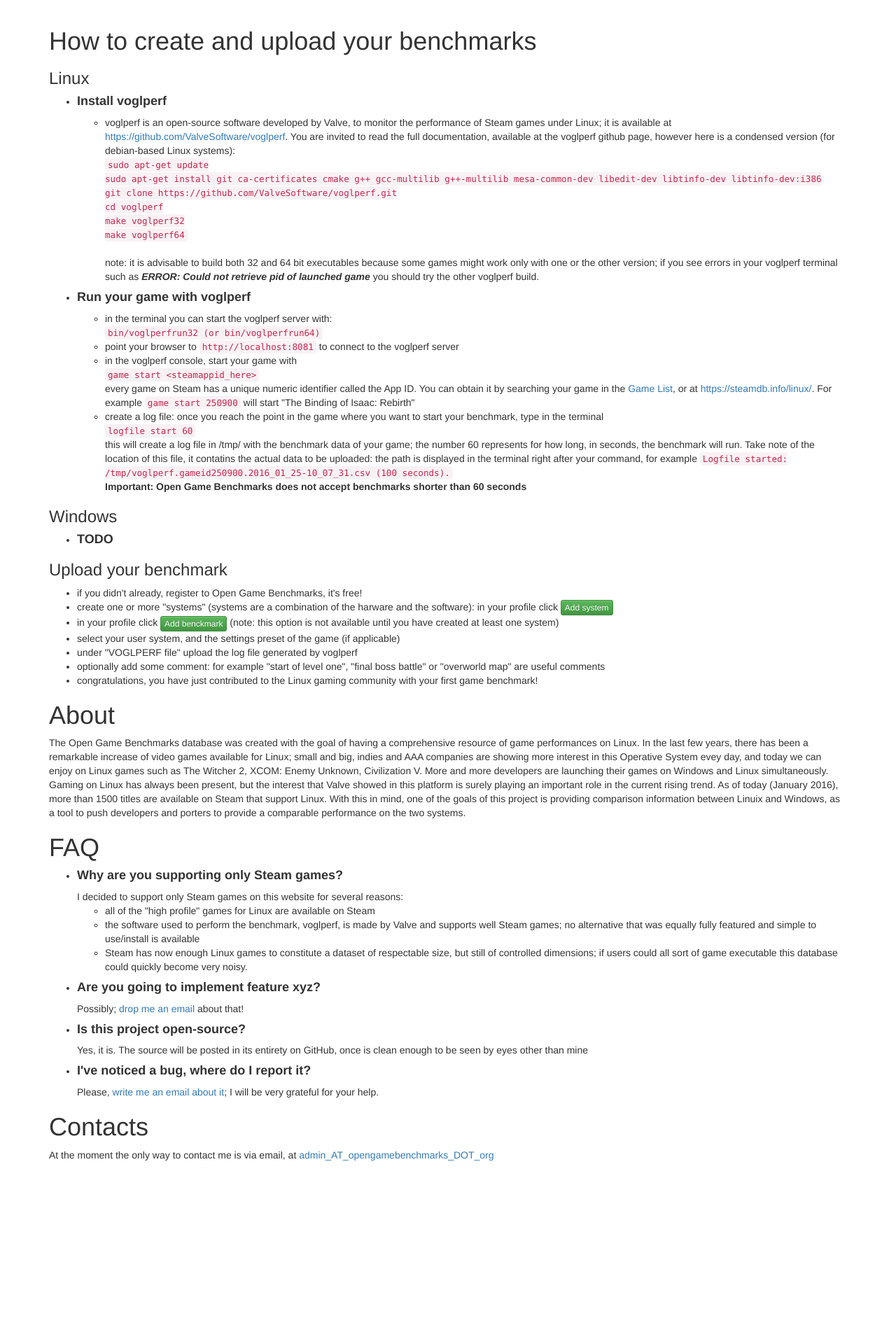
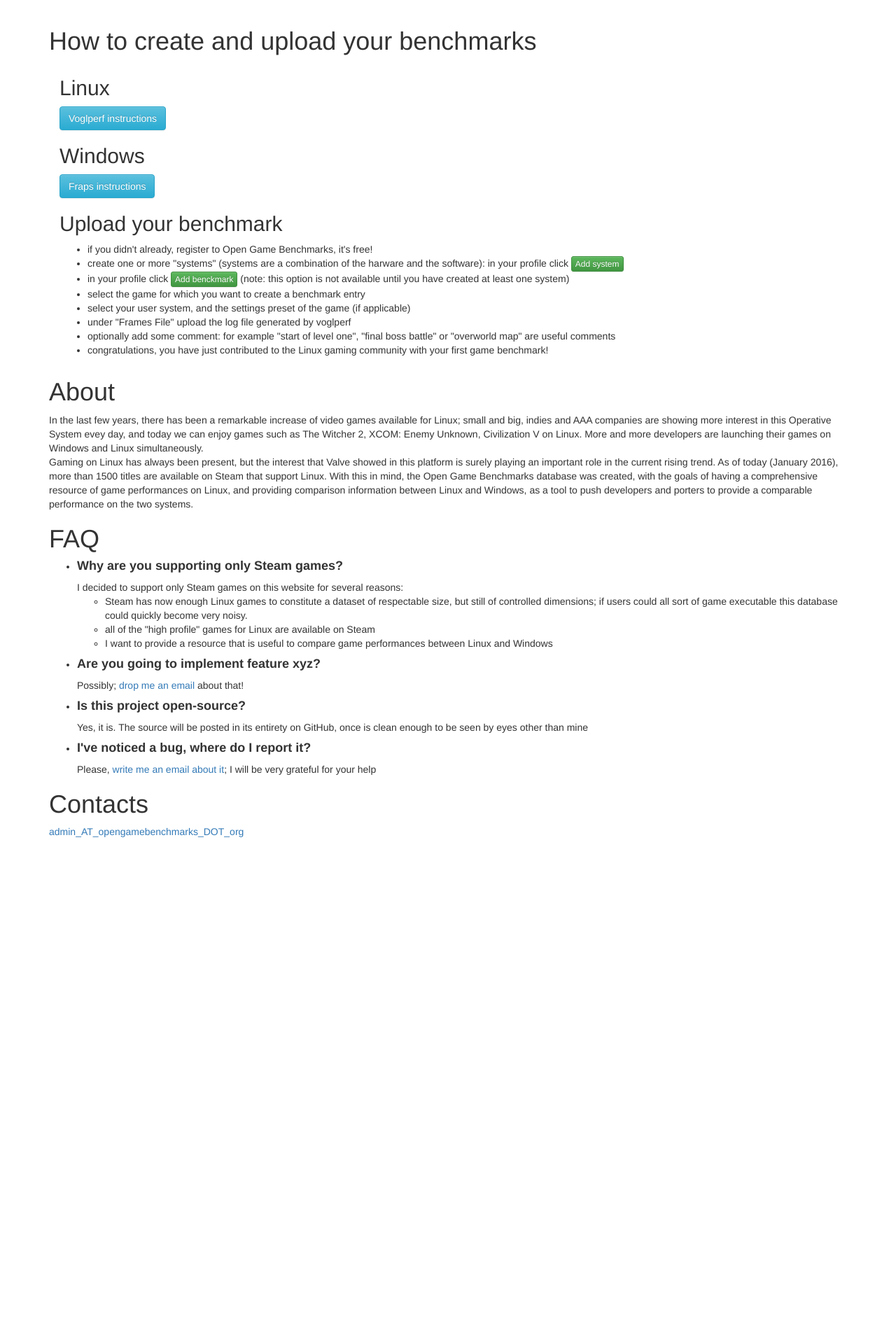
Before and after one commit to wbasile/Open-Game-Benchmarks, a Django app: page /about/ in a window 1280 px wide. Shown: the part 51-1951 px from the top of the page at 70% size. Run offline with Django 3.2, Linux system fonts and the light colour scheme; parts of the project's set-up code (start-up, migrations or seed data) failed here and were passed over; some libraries are stand-ins or nearby versions.

Commit message:
finished fraps support

```diff
--- a/lgbdb/models.py
+++ b/lgbdb/models.py
@@ -27,7 +27,6 @@ class System(models.Model):
     #~ desktop_environment = models.CharField(max_length=50, blank=True)
     #~ window_manager = models.CharField(max_length=50,  blank=True)
     #~ kernel = models.CharField(max_length=50, blank=True)
-
 
     def __str__(self):
         return self.descriptive_name
--- a/lgbdb/templates/about.html
+++ b/lgbdb/templates/about.html
@@ -7,12 +7,18 @@
 
 <h1>How to create and upload your benchmarks</h1>
 
+<!--
 <h3>Linux</h3>
+-->
 
+<div class="container">
+    <h2>Linux</h2>
+    <button type="button" class="btn btn-info" data-toggle="collapse" data-target="#voglperf-instructions">Voglperf instructions</button>
+    <div id="voglperf-instructions" class="collapse">
         <ul>
             <li><h4><b>Install voglperf</b></h4></li>
             <ul>
-        <li>voglperf is an open-source software developed by Valve, to monitor the performance of Steam games under Linux; it is available at <a href="https://github.com/ValveSoftware/voglperf">https://github.com/ValveSoftware/voglperf</a>.
+                <li>Voglperf is an open-source software developed by Valve, to monitor the performance of Steam games under Linux; it is available at <a href="https://github.com/ValveSoftware/voglperf">https://github.com/ValveSoftware/voglperf</a>.
                 You are invited to read the full documentation, available at the voglperf github page, however here is a condensed version (for debian-based Linux systems):<br>
 
                 <code>
@@ -30,7 +36,7 @@
         </ul>
 
         <ul>
-    <li><h4><b>Run your game with voglperf</b></h4></li>
+            <li><h4><b>Benchmark your game with Voglperf</b></h4></li>
             <ul>
 
                 <li>in the terminal you can start the voglperf server with:<br>
@@ -55,30 +61,63 @@
             </ul>
         </ul>
 
+    </div>
+</div>
 
-<h3>Windows</h3>
+
+
+<div class="container">
+    <h2>Windows</h2>
+    <button type="button" class="btn btn-info" data-toggle="collapse" data-target="#fraps-instructions">Fraps instructions</button>
+    <div id="fraps-instructions" class="collapse">
         <ul>
-    <li><h4><b>TODO</b></h4></li>
+            <li><h4><b>Install Fraps</b></h4></li>
+            <ul>
+                <li>Fraps is a commonly used software to show FPS in game and record autio/video footage of gameplay. It can be also used to record frame timings data. A free version is available at <a href="http://www.fraps.com/download.php"> http://www.fraps.com/download.php </a>
+            </ul>
         </ul>
 
+        <ul>
+            <li><h4><b>Benchmark your game with Fraps</b></h4></li>
+            <ul>
 
-<h3>Upload your benchmark</h3>
+                <li>start Fraps. In the "FPS" tab, you can find all the options to configure your benchmark. You can set a hotkey to start the benchmark (default is <b>F11</b>) and check the "FPS" box, under Benchmark Settings. You can also tell Fraps to automatically stop benchmarking after X seconds (use a minimum of 60 seconds)</li>
+                <li>start your game of choice; when you reach the point in the game that you want to benchmark, press the hotkey to start recording the timings</li>
+
+                <li>at the end of the benchmark, all recorded files will be in the folder Fraps\Benchmarks; the one you need to upload to Open Game Benchmarks is the one ending with <b>fps.csv</b>
+                </li>
+
+            </ul>
+        </ul>
+
+    </div>
+</div>
+
+
+
+
+
+<div class="container">
+    <h2>Upload your benchmark</h2>
     <ul>
         <li>if you didn't already, register to Open Game Benchmarks, it's free!</li>
         <li>create one or more "systems" (systems are a combination of the harware and the software): in your profile click <a href="/system_add" class="btn btn-xs btn-success">Add system</a>
         </li>
         <li>in your profile click <a href="/benchmark_add" class="btn btn-xs btn-success">Add benckmark</a> (note: this option is not available until you have created at least one system)</li>
+        <li>select the game for which you want to create a benchmark entry</li>
         <li>select your user system, and the settings preset of the game (if applicable)</li>
-    <li>under "VOGLPERF file" upload the log file generated by voglperf</li>
+        <li>under "Frames File" upload the log file generated by voglperf</li>
         <li>optionally add some comment: for example "start of level one", "final boss battle" or "overworld map" are useful comments</li>
         <li>congratulations, you have just contributed to the Linux gaming community with your first game benchmark!</li>
     </ul>
+</div>
 
 
 <h1>About</h1>
-    The Open Game Benchmarks database was created with the goal of having a comprehensive resource of game performances on Linux. In the last few years, there has been a remarkable increase of video games available for Linux; small and big, indies and AAA companies are showing more interest in this Operative System evey day, and today we can enjoy on Linux games such as The Witcher 2, XCOM: Enemy Unknown, Civilization V. More and more developers are launching their games on Windows and Linux simultaneously.<br>
+    In the last few years, there has been a remarkable increase of video games available for Linux; small and big, indies and AAA companies are showing more interest in this Operative System evey day, and today we can enjoy games such as The Witcher 2, XCOM: Enemy Unknown, Civilization V on Linux. More and more developers are launching their games on Windows and Linux simultaneously.<br>
     Gaming on Linux has always been present, but the interest that Valve showed in this platform is surely playing an important role in the current rising trend. As of today (January 2016), more than 1500 titles are available on Steam that support Linux.
-    With this in mind, one of the goals of this project is providing comparison information between Linuix and Windows, as a tool to push developers and porters to provide a comparable performance on the two systems.
+    With this in mind, the Open Game Benchmarks database was created, with the goals of having a comprehensive resource of game performances on Linux, and providing comparison information between Linux and Windows, as a tool to push developers and porters to provide a comparable performance on the two systems.
+
 
 <h1>FAQ</h1>
 
@@ -86,19 +125,12 @@
     <li><h4><b>Why are you supporting only Steam games?</b></h4></li>
     I decided to support only Steam games on this website for several reasons:
     <ul>
+    <li>Steam has now enough Linux games to constitute a dataset of respectable size, but still of controlled dimensions; if users could all sort of game executable this database could quickly become very noisy.</li>
     <li>all of the "high profile" games for Linux are available on Steam</li>
-    <li>the software used to perform the benchmark, voglperf, is made by Valve and supports well Steam games; no alternative that was equally fully featured and simple to use/install is available</li>
-    <li>Steam has now enough Linux games to constitute a dataset of respectable size, but still of controlled dimensions; if users could all sort of game executable this database could quickly become very noisy.</li>
+    <li>I want to provide a resource that is useful to compare game performances between Linux and Windows</li>
     </ul>
 </ul>
 
-<!--
-<ul>
-    <li><h4><b>Why are you not showing the comparison of games between Linux and Windows?</b></h4></li>
-    That was actually the very first idea, that was born and discussed on <a href="http://www.reddit.com/r/linux_gaming" target="new">reddit.com/r/linux_gaming</a>.
-    At the moment I am evaluating the idea; suggestions are more than welcome!
-</ul>
--->
 
 <ul>
     <li><h4><b>Are you going to implement feature xyz?</b></h4></li>
@@ -112,12 +144,12 @@
 
 <ul>
     <li><h4><b>I've noticed a bug, where do I report it?</b></h4></li>
-    Please, <a href="mailto:admin@opengamebenchmarks.org">write me an email about it</a>; I will be very grateful for your help.
+    Please, <a href="mailto:admin@opengamebenchmarks.org">write me an email about it</a>; I will be very grateful for your help
 </ul>
 
 
 <h1>Contacts</h1>
-    At the moment the only way to contact me is via email, at <a href="mailto:admin@opengamebenchmarks.org">admin_AT_opengamebenchmarks_DOT_org</a>
+    <a href="mailto:admin@opengamebenchmarks.org">admin_AT_opengamebenchmarks_DOT_org</a>
 
 
 
--- a/lgbdb/templates/game_list.html
+++ b/lgbdb/templates/game_list.html
@@ -13,6 +13,8 @@
 {% block content %}
 
  <h2>Game table</h2>
+ Only Steam games that are available for both Windows and Linux are supported<br><br>
+
 
  <form action="#" method="get" class="form">
     <div class="row">
--- a/lgbdb/templates/profile.html
+++ b/lgbdb/templates/profile.html
@@ -12,8 +12,9 @@
     <div class="panel-heading">
         <a href="/system_add" class="btn pull-right btn-success">Add system</a>
         <div class="row">
-            <div class="col-md-4">
+            <div class="col-md-6">
                 <h3 class="panel-title">Systems</h3>
+                <i>a System is a hardware+software configuration</i>
             </div>
         </div>
     </div>
--- a/lgbdb/templates/system_add_edit.html
+++ b/lgbdb/templates/system_add_edit.html
@@ -5,6 +5,8 @@
 {% block content %}
 
 <p><h2>{{ title }}</h2>
+<i>you need to add a System only once; you will be then able to select it when you upload a game benchmark</i><br><br>
+
 <b>all fields are mandatory</b>
 </p>
 <br>
--- a/lgbdb/views.py
+++ b/lgbdb/views.py
@@ -50,7 +50,6 @@ def home(request):
     # compute the most popular game
     if Game.objects.count() > 0 and Benchmark.objects.count() > 0:
         most_popular_game = Game.objects.annotate(num_benchmarks=Count('benchmark')).order_by('-num_benchmarks')[0]
-        print most_popular_game
     else:
         most_popular_game = None
 
@@ -274,6 +273,23 @@ class BenchmarkTable(tables.Table):
 
         return mark_safe(button_html)
 
+
+    def render_additional_notes(self,value):
+        print value
+
+        return mark_safe('''
+                                <div class="row">
+                                <div class="col-md-2">
+                                <button type="button" class="btn btn-xs btn-default" data-toggle="collapse" data-target="#testc">View</button>
+                                <div id="testc" class="collapse">
+                        '''
+                        +value+
+                        '''
+                                </div>
+                                </div>
+                                </div>
+
+                        ''')
 
 
 
@@ -539,89 +555,6 @@ def BenchmarkAddView(request):
 
 
 
-
-
-
-
-@login_required
-def BenchmarkAddEditView(request, pk=None):
-
-    #~ has_systems = True
-
-    if pk:  # this means that we are trying to edit an existing instance
-        # TODO: create the 404 page
-        benchmark = get_object_or_404(Benchmark, pk=pk) # try to get the instance
-        if benchmark.user != request.user: # check if the instance belongs to the requesting user
-            # TODO: create the Forbidden page
-            return HttpResponseForbidden("Forbidden")
-
-    else:
-        # here the user is trying to add a new benchmark
-        # so check that he has at least on system, otherwise display a message
-
-        #~ if request.user.system_set.count() == 0:
-            #~ has_systems = False
-
-        benchmark = None
-
-
-    message = ""
-    title = ""
-
-    if request.method == 'POST':
-
-        if benchmark:
-            form = BenchmarkEditForm(request.POST, request.FILES, instance=benchmark)
-        else:
-            form = BenchmarkAddForm(request.POST, request.FILES,user=request.user)
-
-
-        #~ print form.fields
-
-        if form.is_valid():
-
-            # ensure that the owner of this system is the current user
-            instance = form.save(commit=False)
-            instance.user = request.user
-            instance.save()
-
-
-            if benchmark:
-                message = 'Benchmark "' + str(instance) + '" successfully changed'
-            else:
-                message = 'Benchmark "' + str(instance) + '" successfully added'
-
-            return HttpResponseRedirect('profile')
-
-    else:
-        if benchmark:
-            form = BenchmarkEditForm(instance=benchmark)
-        else:
-            form = BenchmarkAddForm(user=request.user,initial={'user': request.user})
-
-
-    if benchmark:
-        title = 'Edit benchmark "' + str(benchmark) + '"'
-        add_system_button = False
-    else:
-        title = "Add new benchmark"
-        add_system_button = True
-        #~ if not has_systems:
-            #~ infotext = "It looks like you do not have any saved system"
-
-
-
-    context = {"form":form , "title":title, "message":message}
-
-    template = "benchmark_add_edit.html"
-
-
-    return render(request, template ,context)
-
-
-
-
-
 class BenchmarkDeleteView(DeleteView):
 
 
```
Also changed, not shown: lgbdb/forms.py (+62 -39 lines). Lines whose indentation alone changed are shown as unchanged.
